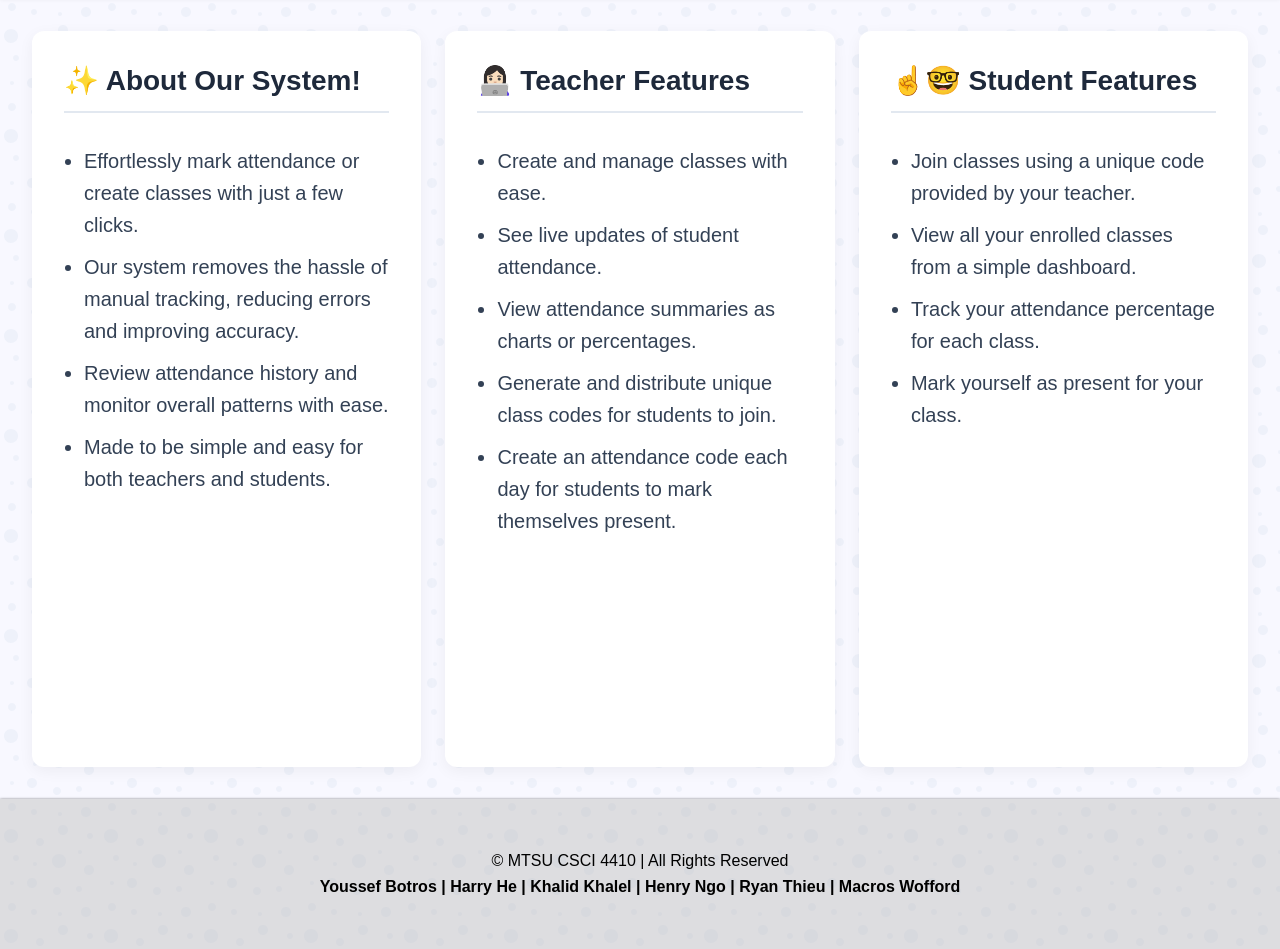
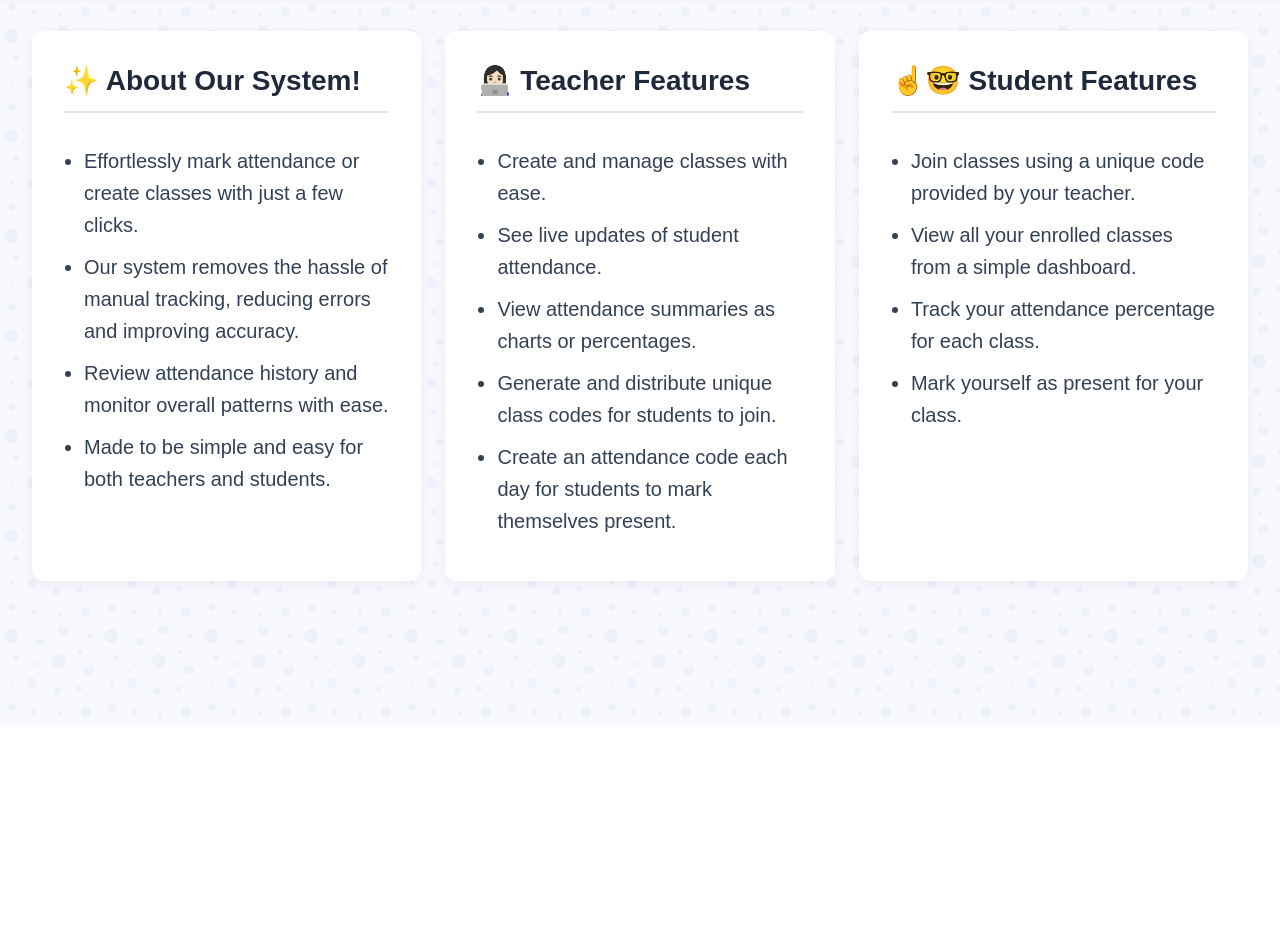
Before and after one commit to RT-1848/Attendance-Management-System, a PHP site: page / in a window 1280 px wide. Shown: the part 75-1024 px from the top of the page. After the commit the page ends 800 px from the top, so only its background shows below. Run offline with PHP 8.4, Linux system fonts and the light colour scheme.

Commit message:
Revert "henry added a footer"

```diff
--- a/project/assets/css/style.css
+++ b/project/assets/css/style.css
@@ -23,10 +23,6 @@ body {
     max-width: 1200px; /* container width is max 1200px */
     margin: 0 auto; /* containter is centered  */
     padding: 24px; /* 24px padding inside the container */
-    min-height: 100vh;
-    display: flex;
-    align-items: center;
-    justify-content: center;
 }
 
 /* Login and Register form styling */
@@ -660,14 +656,3 @@ a:hover {
 .btn:hover {
     background: #2980b9; /* Darker blue when hovered */
 }
-
-footer {
-    width: 100%;
-    height: 150px;
-    background-color: #bbbbbb74;
-    display: flex;
-    align-items: center;
-    justify-content: center;
-    box-shadow: 0 1px 3px;
-    flex-direction: column;
-}
--- a/project/pages/404.php
+++ b/project/pages/404.php
@@ -16,8 +16,4 @@
         </div>
     </div>
 </body>
-<footer>
-    <p>&copy MTSU CSCI 4410 | All Rights Reserved</p>
-    <strong>Youssef Botros | Harry He | Khalid Khalel | Henry Ngo | Ryan Thieu | Macros Wofford</strong>
-</footer>
 </html>
--- a/project/pages/about.php
+++ b/project/pages/about.php
@@ -46,11 +46,6 @@
         </div>
     </div>
 </body>
-<footer>
-    <p>&copy MTSU CSCI 4410 | All Rights Reserved</p>
-    <strong>Youssef Botros | Harry He | Khalid Khalel | Henry Ngo | Ryan Thieu | Macros Wofford</strong>
-</footer>
-</html>
 
 <style>
     .link-button-container {
@@ -105,7 +100,6 @@
         display: flex;
         flex-wrap: nowrap;
         justify-content: space-between;
-        min-height: 100vh;
     }
 
     .about-feature-card {
--- a/project/pages/class_details.php
+++ b/project/pages/class_details.php
@@ -230,8 +230,4 @@ $showChart = isset($_GET['view']) && $_GET['view'] === 'chart';
         </div>
     </div>
 </body>
-<footer>
-    <p>&copy MTSU CSCI 4410 | All Rights Reserved</p>
-    <strong>Youssef Botros | Harry He | Khalid Khalel | Henry Ngo | Ryan Thieu | Macros Wofford</strong>
-</footer>
 </html>
--- a/project/pages/class_details_student.php
+++ b/project/pages/class_details_student.php
@@ -83,8 +83,4 @@ $percentage = $totalDays > 0 ? ($presentDays / $totalDays) * 100 : 0;
         </div>
     </div>
 </body>
-<footer>
-    <p>&copy MTSU CSCI 4410 | All Rights Reserved</p>
-    <strong>Youssef Botros | Harry He | Khalid Khalel | Henry Ngo | Ryan Thieu | Macros Wofford</strong>
-</footer>
 </html>
--- a/project/pages/create_class.php
+++ b/project/pages/create_class.php
@@ -70,8 +70,4 @@ function generateClassCode() {
         </div>
     </div>
 </body>
-<footer>
-    <p>&copy MTSU CSCI 4410 | All Rights Reserved</p>
-    <strong>Youssef Botros | Harry He | Khalid Khalel | Henry Ngo | Ryan Thieu | Macros Wofford</strong>
-</footer>
 </html>
--- a/project/pages/dashboard.php
+++ b/project/pages/dashboard.php
@@ -105,10 +105,6 @@ $firstName = $user['first_name'];
         </div>
     </div>
 </body>
-<footer>
-    <p>&copy MTSU CSCI 4410 | All Rights Reserved</p>
-    <strong>Youssef Botros | Harry He | Khalid Khalel | Henry Ngo | Ryan Thieu | Macros Wofford</strong>
-</footer>
 </html>
 <?php
 //php block to handle dropping or deleting a class
--- a/project/pages/join_class.php
+++ b/project/pages/join_class.php
@@ -80,8 +80,4 @@ if ($_SERVER['REQUEST_METHOD'] === 'POST') {
         </div>
     </div>
 </body>
-<footer>
-    <p>&copy MTSU CSCI 4410 | All Rights Reserved</p>
-    <strong>Youssef Botros | Harry He | Khalid Khalel | Henry Ngo | Ryan Thieu | Macros Wofford</strong>
-</footer>
 </html>
--- a/project/pages/login.php
+++ b/project/pages/login.php
@@ -93,8 +93,4 @@ if ($_SERVER['REQUEST_METHOD'] === 'POST') {
         });
     </script>
 </body>
-<footer>
-    <p>&copy MTSU CSCI 4410 | All Rights Reserved</p>
-    <strong>Youssef Botros | Harry He | Khalid Khalel | Henry Ngo | Ryan Thieu | Macros Wofford</strong>
-</footer>
 </html>
--- a/project/pages/mark_attendance.php
+++ b/project/pages/mark_attendance.php
@@ -106,8 +106,4 @@ if ($_SERVER['REQUEST_METHOD'] === 'POST') {
         </div>
     </div>
 </body>
-<footer>
-    <p>&copy MTSU CSCI 4410 | All Rights Reserved</p>
-    <strong>Youssef Botros | Harry He | Khalid Khalel | Henry Ngo | Ryan Thieu | Macros Wofford</strong>
-</footer>
 </html>
--- a/project/pages/register.php
+++ b/project/pages/register.php
@@ -165,8 +165,4 @@ if ($_SERVER['REQUEST_METHOD'] === 'POST') {
         });
     </script>
 </body>
-<footer>
-    <p>&copy MTSU CSCI 4410 | All Rights Reserved</p>
-    <strong>Youssef Botros | Harry He | Khalid Khalel | Henry Ngo | Ryan Thieu | Macros Wofford</strong>
-</footer>
 </html>
```
